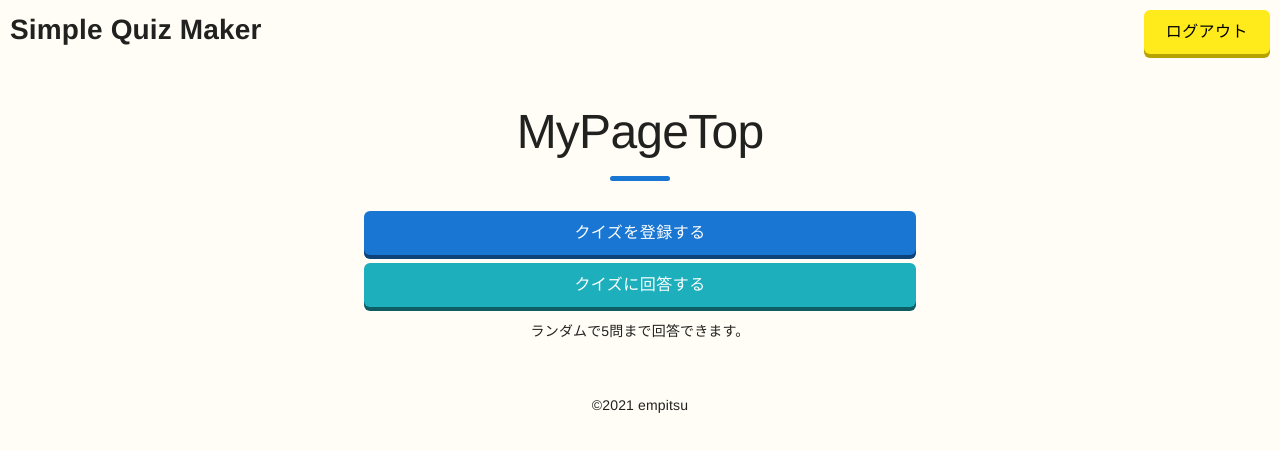
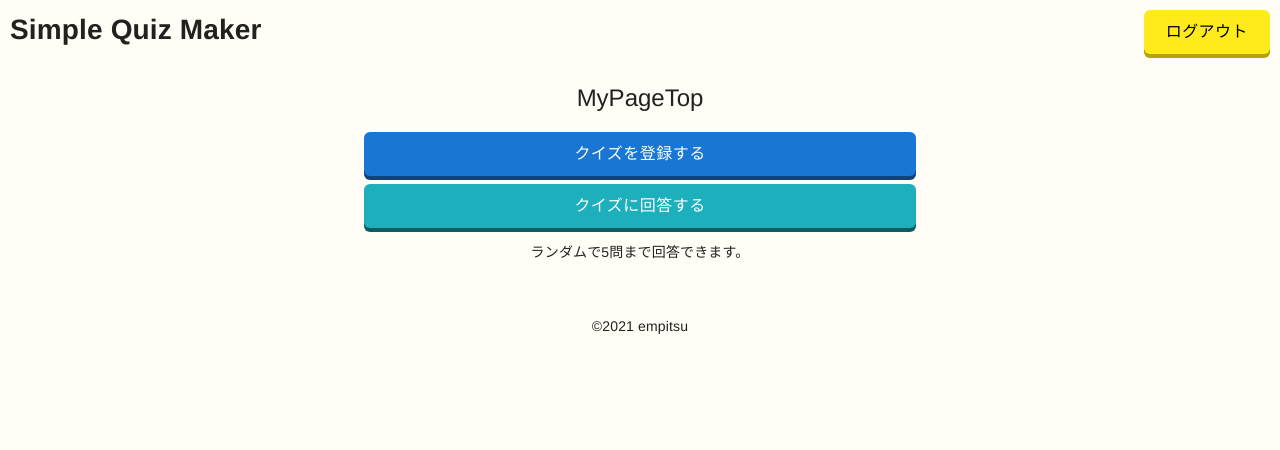
Before and after one commit to empitsu/quiz_app, a Next.js app: page /mypage in a window 1280 px wide. Shown: the top 450 px of the page. Built offline with nearby package versions, Linux system fonts and the light colour scheme; no server answers; sample sign-in values are in the browser's storage.

Commit message:
feat: add h3-h5 style to Heading

```diff
--- a/src/components/atoms/Heading/index.tsx
+++ b/src/components/atoms/Heading/index.tsx
@@ -1,17 +1,19 @@
 import React from "react";
 import styled, { StyledComponentInnerOtherProps } from "styled-components";
 
-const StyledPageTitleH1 = styled.h1<{
+type StyledProps = {
   styleLevel: "h1" | "h2" | "h3" | "h4";
-}>`
+};
+
+const StyledHeadingH2 = styled.h1<StyledProps>`
   position: relative;
   text-align: center;
   ${({ theme, styleLevel }) => theme.typography[styleLevel]}
-  padding-bottom: 0.7rem;
+  padding-bottom: 1.0rem;
 
   ::before {
     position: absolute;
-    bottom: -10px;
+    bottom: 0;
     left: calc(50% - 30px);
     width: 60px;
     height: 5px;
@@ -21,15 +23,33 @@ const StyledPageTitleH1 = styled.h1<{
   }
 `;
 
-type Props = StyledComponentInnerOtherProps<typeof StyledPageTitleH1> &
+const StyledHeading = styled.h1<StyledProps>`
+  position: relative;
+  text-align: center;
+  ${({ theme }) => theme.typography.h3}
+`;
+
+type Props = StyledComponentInnerOtherProps<typeof StyledHeading> &
   React.HTMLAttributes<HTMLHeadingElement>;
 
 export const Heading = React.forwardRef<HTMLDivElement, Props>(
-  ({ children, ...otherProps }, ref) => (
-    <StyledPageTitleH1 ref={ref} {...otherProps}>
-      <span>{children}</span>
-    </StyledPageTitleH1>
-  )
+  ({ styleLevel, children, ...otherProps }, ref) => {
+    switch (styleLevel) {
+      case "h2":
+        return (
+          <StyledHeadingH2 styleLevel={styleLevel} ref={ref} {...otherProps}>
+            <span>{children}</span>
+          </StyledHeadingH2>
+        );
+        break;
+      default:
+        return (
+          <StyledHeading styleLevel={styleLevel} ref={ref} {...otherProps}>
+            {children}
+          </StyledHeading>
+        );
+    }
+  }
 );
 
 Heading.displayName = "Heading";
```
